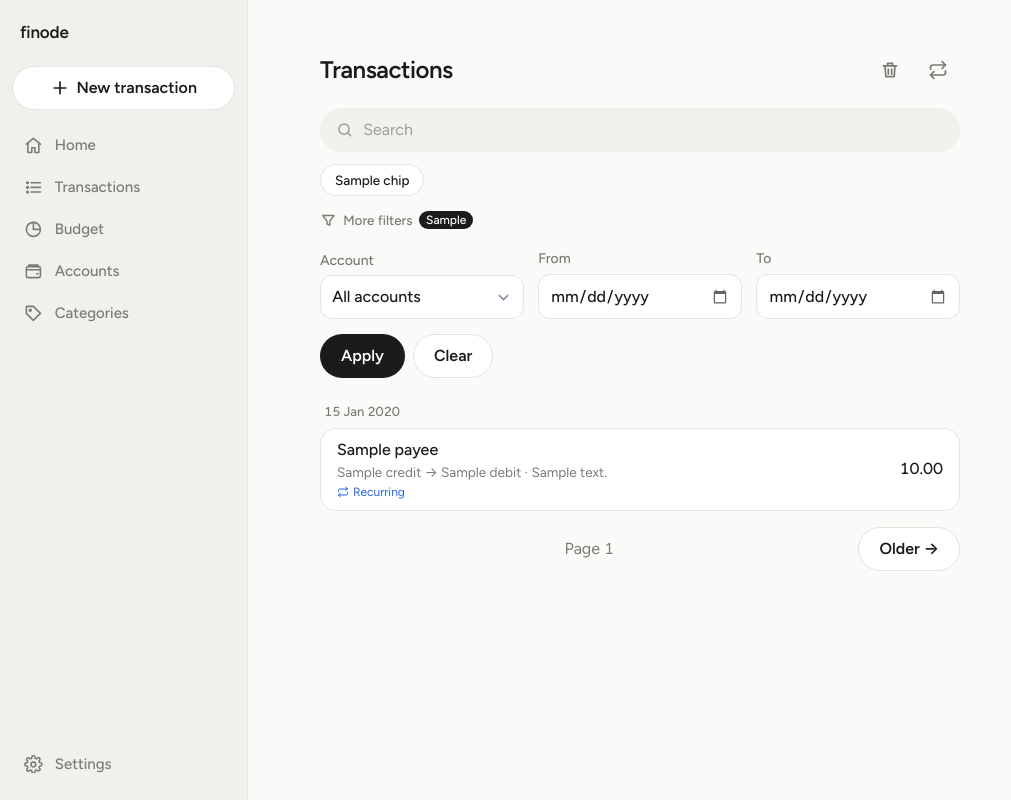
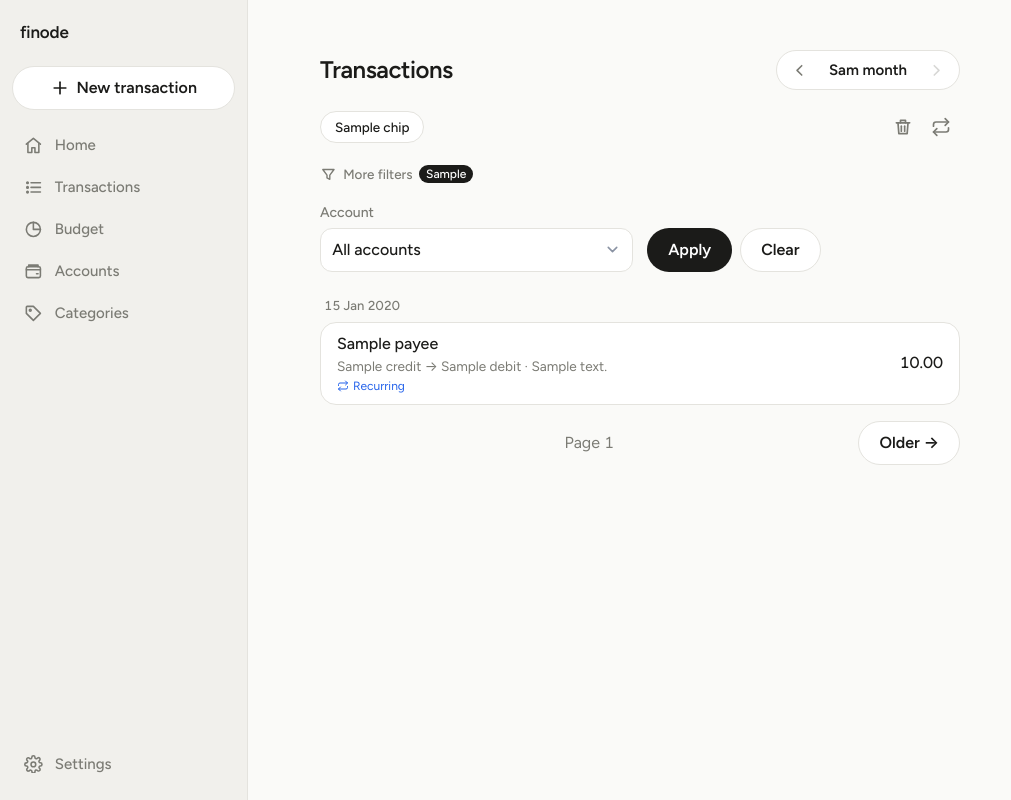
Before and after one commit to bijeshmohan/finode, a FastAPI app: template app/templates/transactions.html in a window 1280 px wide. Shown: the whole page, without its empty margins (0-1011 px from the left). Run offline with FastAPI, Linux system fonts and the light colour scheme; the template is opened without the code that fills it: most values are stand-ins (such as "Sample title", 1, 10 or a date in 2020); parts of the project's set-up code (start-up, migrations or seed data) failed here and were passed over; some libraries are stand-ins or nearby versions.

Commit message:
Month pill in the title row on Categories and Transactions; Transactions loses its search box and lists one month at a time
Co-Authored-By: Claude Sonnet 5.5 <noreply@anthropic.com>

```diff
--- a/app/routers/web/transactions.py
+++ b/app/routers/web/transactions.py
@@ -1,4 +1,5 @@
 from dataclasses import dataclass
+import calendar
 from datetime import date, timedelta
 from decimal import Decimal
 from urllib.parse import urlencode
@@ -20,6 +21,8 @@ from ...schemas.transaction import (
 )
 from ...templating import templates
 from .accounts import build_tree, posting_groups
+from .budget import parse_month
+from .categories import _month_context
 from .utils import UpcomingItem, htmx_error, htmx_redirect, parse_amount, validation_message
 from ...clock import local_today
 from ...services.lock import locked_through
@@ -115,8 +118,8 @@ def transactions_page(
     date_to: str = "",
     q: str = "",
     kind: str = "",
+    month: str = "",
     page: int = 1,
-    focus: str = "",
 ):
     try:
         recurring.process_due()  # record what has fallen due; never stop the page from opening
@@ -126,6 +129,9 @@ def transactions_page(
     index = AccountIndex.build(all_accounts)
     page = max(page, 1)
     kind = KIND_FILTERS.get(kind, "")  # one spelling from here on
+    this_month = local_today().replace(day=1)
+    when = min(parse_month(month), this_month)  # never a month that has not started
+    is_current = when == this_month
 
     error = None
     rows: list[TransactionRow] = []
@@ -135,6 +141,10 @@ def transactions_page(
     first = last = None
     try:
         first, last = _parse_date(date_from), _parse_date(date_to)
+        if first is None and last is None:  # the month pill sets the days; dates in a link still win
+            first = when
+            # the current month also lists what is dated ahead (the "upcoming" card); a past month ends with its last day
+            last = None if is_current else when.replace(day=calendar.monthrange(when.year, when.month)[1])
         # What is dated ahead is not history: it waits in its own row ("N upcoming"), soonest first, on the first page.
         found = transactions.list(
             UUID(account) if account else None,
@@ -169,15 +179,16 @@ def transactions_page(
 
     filters = {"account": account, "date_from": date_from, "date_to": date_to}
     query = {k: v for k, v in filters.items() if v}
-    # What is typed in the search box and the chosen chip also travel with the page links.
-    base = {**query, **({"q": q.strip()} if q.strip() else {})}
+    # The month, the filters and the chosen chip also travel with the page links.
+    base = {"month": when.strftime("%Y-%m"), **query, **({"q": q.strip()} if q.strip() else {})}
     shown = {**base, **({"kind": kind} if kind else {})}
     return templates.TemplateResponse(
         request,
         "transactions.html",
         {
             "active": "transactions",
-            "focus_search": focus == "search",  # opened from the search icon in the top bar
+            **_month_context(when, is_current),
+            "keep": "".join(f"&{urlencode({k: v})}" for k, v in {**query, **({"kind": kind} if kind else {}), **({"q": q.strip()} if q.strip() else {})}.items()),
             "currency": accounts.currency().code,
             "rows": rows,
             "upcoming": upcoming,
@@ -189,8 +200,9 @@ def transactions_page(
             "q": q.strip(),
             "kind": kind,
             "chips": [
-                {"label": label, "value": value, "href": _chip_url(base, value)}
-                for label, value in (("All", ""), ("Expense", "expense"), ("Income", "income"), ("Transfer", "transfer"))
+                # tapping the chosen chip again shows everything
+                {"label": label, "value": value, "href": _chip_url(base, "" if value == kind else value)}
+                for label, value in (("Expense", "expense"), ("Income", "income"), ("Transfer", "transfer"))
             ],
             "searching": bool(q.strip() or kind or query),
             "roots": build_tree(all_accounts),
--- a/app/static/style.css
+++ b/app/static/style.css
@@ -914,18 +914,11 @@ button.chip[aria-pressed="true"] { color: var(--on-accent); background: var(--ac
 .tx:hover { background: transparent; }
 .tx-title { font-weight: 500; }
 .tx-amount { font-weight: 500; }
-
-/* ---------- Transactions: a search pill, kind chips, and the details sheet ---------- */
-.tx-search { margin: 0 0 .75rem; }
-.search-pill {
-  flex-direction: row; align-items: center; gap: .6rem; height: 2.75rem; padding: 0 1rem;
-  border-radius: 999px; background: var(--surface-2); color: var(--faint); font-weight: 400;
-}
-.search-pill .icon { width: 1.1rem; height: 1.1rem; }
-.search-pill input { flex: 1; min-width: 0; min-height: 0; padding: 0; border: 0; border-radius: 0; background: transparent; box-shadow: none; color: var(--text); }
-.search-pill input:focus { border: 0; box-shadow: none; }
-.search-pill:focus-within { outline: 2px solid var(--text); outline-offset: 2px; }
-.tx-kinds { margin-bottom: .5rem; min-height: 0; }
+/* ---------- Transactions: kind chips and the details sheet ---------- */
+.tx-kinds { margin-bottom: 0; min-height: 0; }
+.tx-bar { margin-bottom: .5rem; flex-wrap: nowrap; }
+.tx-bar .head-icons { gap: 0; flex: none; }
+.tx-bar .icon-button { width: 2.375rem; height: 2.375rem; }
 a.chip {
   display: inline-flex; align-items: center; min-height: 2rem; padding: 0 .875rem; border-radius: 999px;
   font-size: .84rem; font-weight: 500; color: var(--text); background: var(--surface); border: 1px solid var(--border);
--- a/app/templates/transactions.html
+++ b/app/templates/transactions.html
@@ -1,27 +1,23 @@
 {% extends "base.html" %}
 {% from "partials/icons.html" import icon %}
 {% from "partials/upcoming.html" import upcoming_card %}
+{% from "partials/month_pill.html" import month_pill %}
 {% block title %}Transactions · finode{% endblock %}
 {% block content %}
-<div class="page-head">
+<div class="page-head tall">
   <h1>Transactions</h1>
+  {{ month_pill("/transactions?month={month}" ~ keep, month_name, month_key, previous, next, this_month) }}
+</div>
+<p id="page-error" class="error" role="alert">{{ error or "" }}</p>
+
+<div class="cat-bar tx-bar">
+  <div class="chips tx-kinds" role="group" aria-label="Show">
+    {% for c in chips %}<a class="chip" href="{{ c.href }}" aria-pressed="{{ 'true' if kind == c.value else 'false' }}">{{ c.label }}</a>{% endfor %}
+  </div>
   <span class="head-icons">
     <a class="icon-button" href="/transactions/deleted" title="Recently deleted">{{ icon("trash") }}<span class="sr-only">Recently deleted</span></a>
     <a class="icon-button" href="/recurring" title="Recurring transactions">{{ icon("repeat") }}<span class="sr-only">Recurring transactions</span></a>
   </span>
-</div>
-<p id="page-error" class="error" role="alert">{{ error or "" }}</p>
-
-<form class="tx-search" method="get" action="/transactions" role="search">
-  <label class="search-pill">
-    <span class="sr-only">Search transactions</span>{{ icon("search") }}
-    <input type="search" name="q" value="{{ q }}" placeholder="Search" autocomplete="off" enterkeyhint="search" {{ "data-autofocus" if focus_search }}>
-  </label>
-  {% if kind %}<input type="hidden" name="kind" value="{{ kind }}">{% endif %}
-  {% for key in ("account", "date_from", "date_to") %}{% if filters[key] %}<input type="hidden" name="{{ key }}" value="{{ filters[key] }}">{% endif %}{% endfor %}
-</form>
-<div class="chips tx-kinds" role="group" aria-label="Show">
-  {% for c in chips %}<a class="chip" href="{{ c.href }}" aria-pressed="{{ 'true' if kind == c.value else 'false' }}">{{ c.label }}</a>{% endfor %}
 </div>
 
 <details class="filters" {{ "open" if active_filters or error }}>
@@ -35,16 +31,10 @@
         {% endfor %}{% endfor %}
       </select>
     </label>
-    {% if q %}<input type="hidden" name="q" value="{{ q }}">{% endif %}{% if kind %}<input type="hidden" name="kind" value="{{ kind }}">{% endif %}
-    <label>From
-      <input type="date" name="date_from" value="{{ filters.date_from }}">
-    </label>
-    <label>To
-      <input type="date" name="date_to" value="{{ filters.date_to }}">
-    </label>
+    <input type="hidden" name="month" value="{{ month_key }}">{% if q %}<input type="hidden" name="q" value="{{ q }}">{% endif %}{% if kind %}<input type="hidden" name="kind" value="{{ kind }}">{% endif %}
     <div class="actions">
       <button type="submit">Apply</button>
-      {% if active_filters %}<a class="button secondary" href="/transactions">Clear</a>{% endif %}
+      {% if active_filters %}<a class="button secondary" href="/transactions?month={{ month_key }}">Clear</a>{% endif %}
     </div>
   </form>
 </details>
```
Also changed, not shown: CLAUDE.md (+2 -2 lines), app/templates/categories.html (+9 -9 lines), docs/guide/accounts-and-categories.md (+1 -1 lines), docs/guide/transactions.md (+3 -3 lines), tests/browser/test_categories_page.py (+12 -5 lines), tests/browser/test_transactions_page.py (+2 -14 lines), tests/test_transactions_sheet_search.py (+5 -4 lines), tests/test_web_transactions.py (+23 -9 lines).
